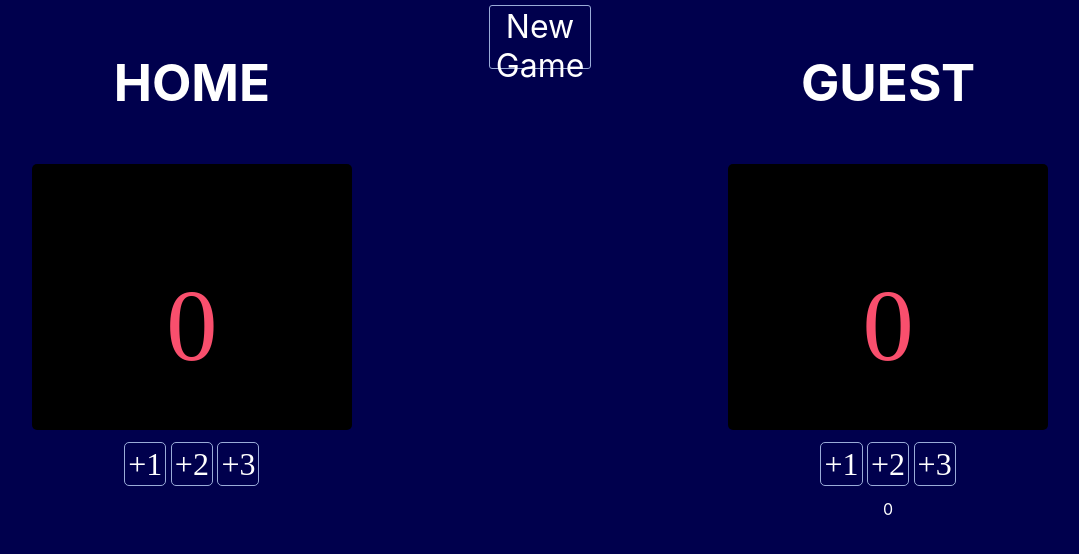
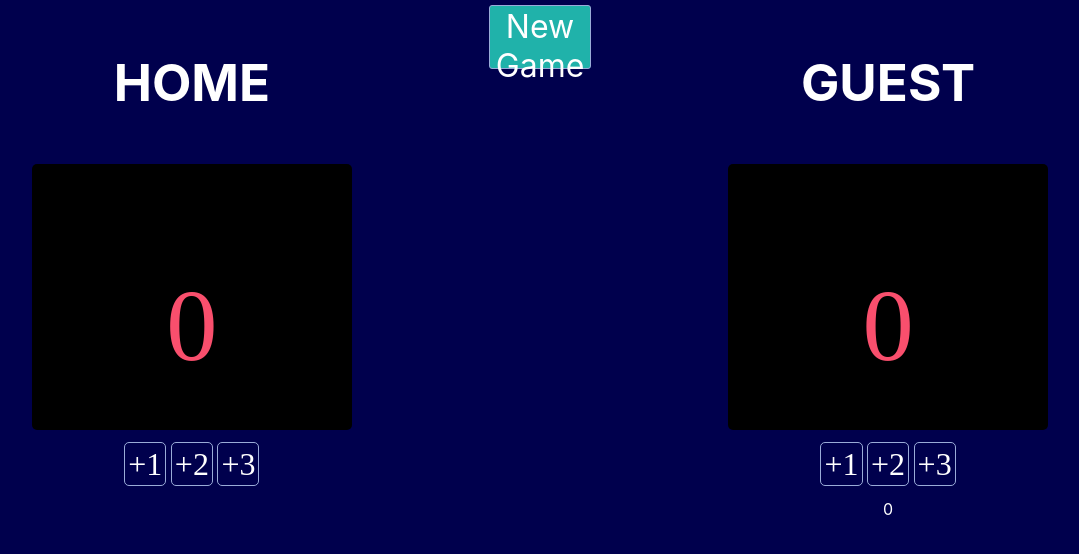
Before and after one commit to Skyrxz/basketball-points-counter, a plain HTML site: page index.html in a window 1280 px wide. Shown: the whole page, without its empty margins (100-1179 px from the left). Drawn offline with Linux system fonts and the light colour scheme; a web font is replaced by a local one.

Commit message:
Color of New Game Changed
READ

```diff
--- a/index.css
+++ b/index.css
@@ -64,6 +64,6 @@ body {
     margin: 5px;
     border-radius: 3px;
     border: solid 1px #9AABD8;
-    background-color: transparent;
+    background-color: lightseagreen;
     color: white;
 }
```
